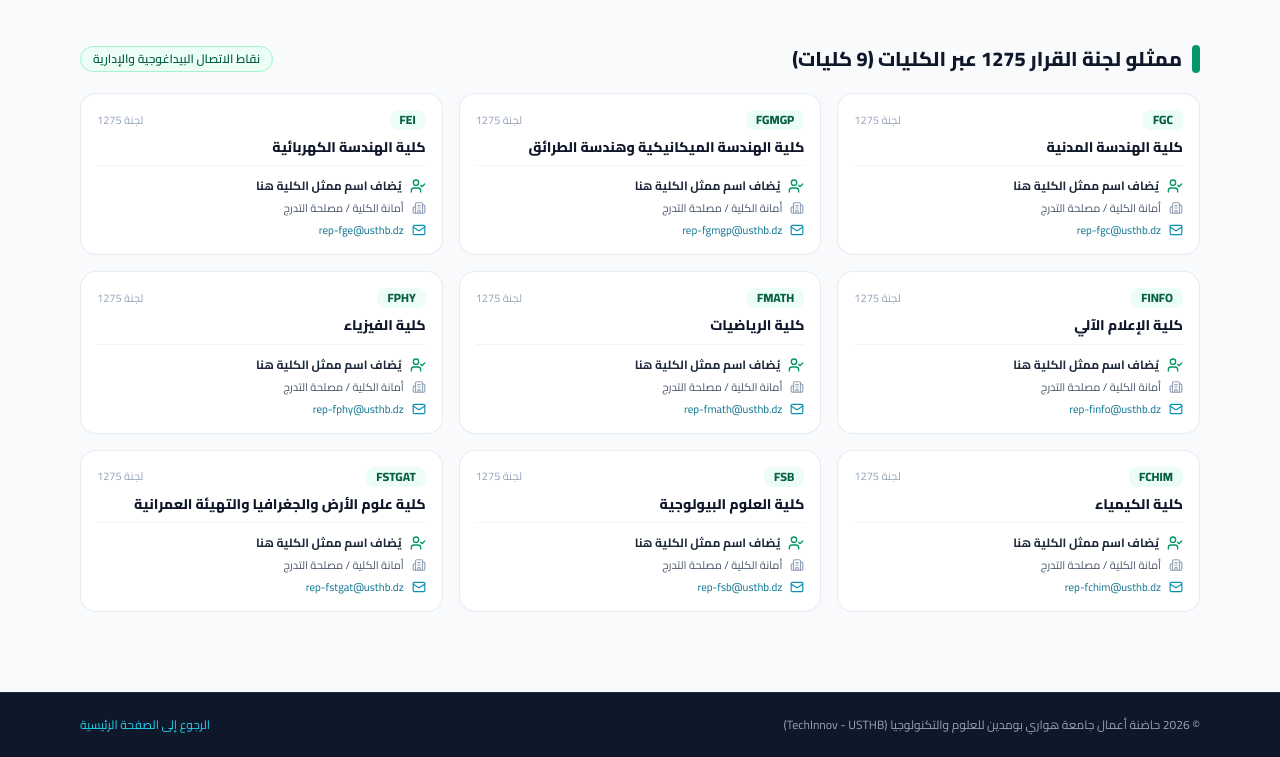
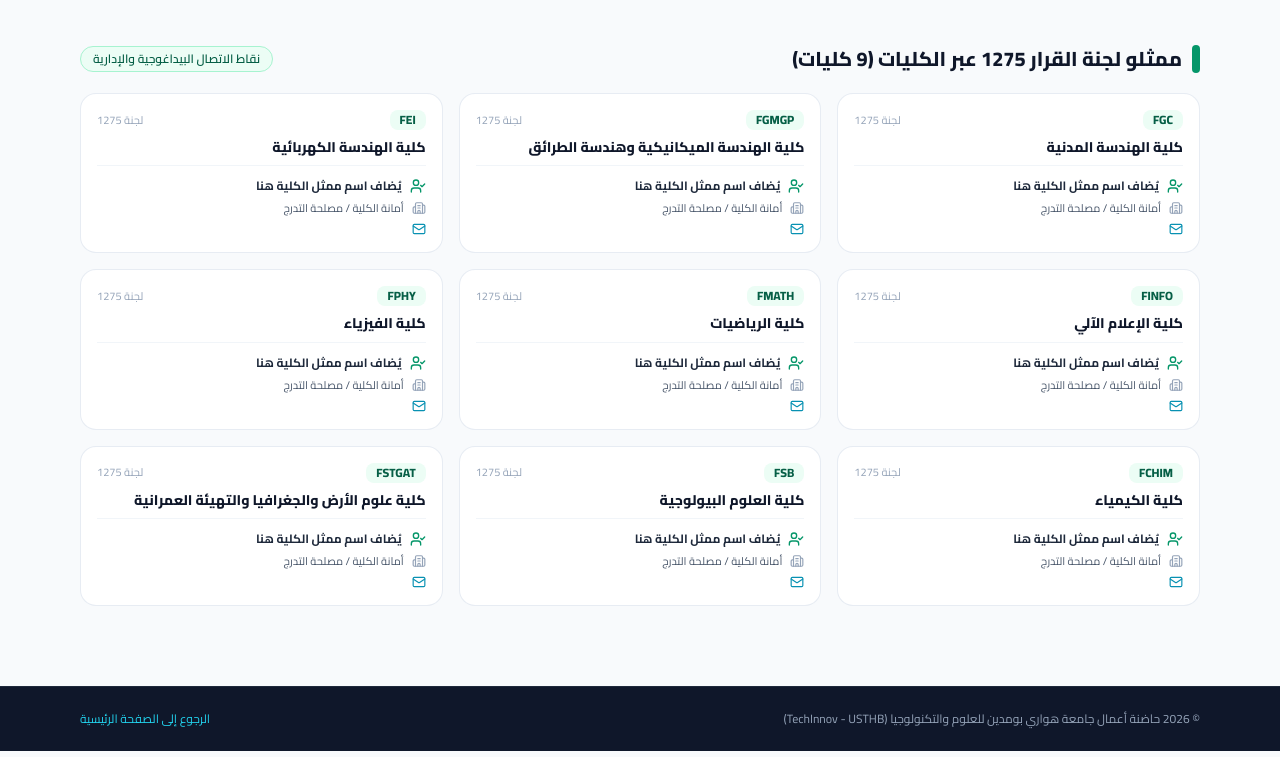
Before and after one commit to lbourennaneadm/usthb-guide, a plain HTML site: page services.html in a window 1280 px wide. Shown: the part 863-1620 px from the top of the page. Drawn offline with nearby package versions, Linux system fonts and the light colour scheme.

Commit message:
Add files via upload

```diff
--- a/services.html
+++ b/services.html
@@ -355,7 +355,8 @@
           fr: "Secrétariat de la Faculté / Service de la Graduation",
           en: "Faculty Secretariat / Undergraduate Office"
         },
-        email: "rep-fgc@usthb.dz"
+        //email: "rep-fgc@usthb.dz"
+		email: ""
       },
       {
         code: "FGMGP",
@@ -374,7 +375,8 @@
           fr: "Secrétariat de la Faculté / Service de la Graduation",
           en: "Faculty Secretariat / Undergraduate Office"
         },
-        email: "rep-fgmgp@usthb.dz"
+        //email: "rep-fgmgp@usthb.dz"
+		email: ""
       },
       {
         code: "FEI",
@@ -393,7 +395,8 @@
           fr: "Secrétariat de la Faculté / Service de la Graduation",
           en: "Faculty Secretariat / Undergraduate Office"
         },
-        email: "rep-fge@usthb.dz"
+        //email: "rep-fge@usthb.dz"
+		email: ""
       },
       {
         code: "FINFO",
@@ -412,7 +415,8 @@
           fr: "Secrétariat de la Faculté / Service de la Graduation",
           en: "Faculty Secretariat / Undergraduate Office"
         },
-        email: "rep-finfo@usthb.dz"
+        //email: "rep-finfo@usthb.dz"
+		email: ""
       },
       {
         code: "FMATH",
@@ -431,7 +435,8 @@
           fr: "Secrétariat de la Faculté / Service de la Graduation",
           en: "Faculty Secretariat / Undergraduate Office"
         },
-        email: "rep-fmath@usthb.dz"
+        //email: "rep-fmath@usthb.dz"
+		email: ""
       },
       {
         code: "FPHY",
@@ -450,7 +455,8 @@
           fr: "Secrétariat de la Faculté / Service de la Graduation",
           en: "Faculty Secretariat / Undergraduate Office"
         },
-        email: "rep-fphy@usthb.dz"
+        //email: "rep-fphy@usthb.dz"
+		email: ""
       },
       {
         code: "FCHIM",
@@ -469,7 +475,8 @@
           fr: "Secrétariat de la Faculté / Service de la Graduation",
           en: "Faculty Secretariat / Undergraduate Office"
         },
-        email: "rep-fchim@usthb.dz"
+        //email: "rep-fchim@usthb.dz"
+		email: ""
       },
       {
         code: "FSB",
@@ -488,7 +495,8 @@
           fr: "Secrétariat de la Faculté / Service de la Graduation",
           en: "Faculty Secretariat / Undergraduate Office"
         },
-        email: "rep-fsb@usthb.dz"
+        //email: "rep-fsb@usthb.dz"
+		email: ""
       },
       {
         code: "FSTGAT",
@@ -507,7 +515,8 @@
           fr: "Secrétariat de la Faculté / Service de la Graduation",
           en: "Faculty Secretariat / Undergraduate Office"
         },
-        email: "rep-fstgat@usthb.dz"
+        //email: "rep-fstgat@usthb.dz"
+		email: ""
       }
     ];
 
```
